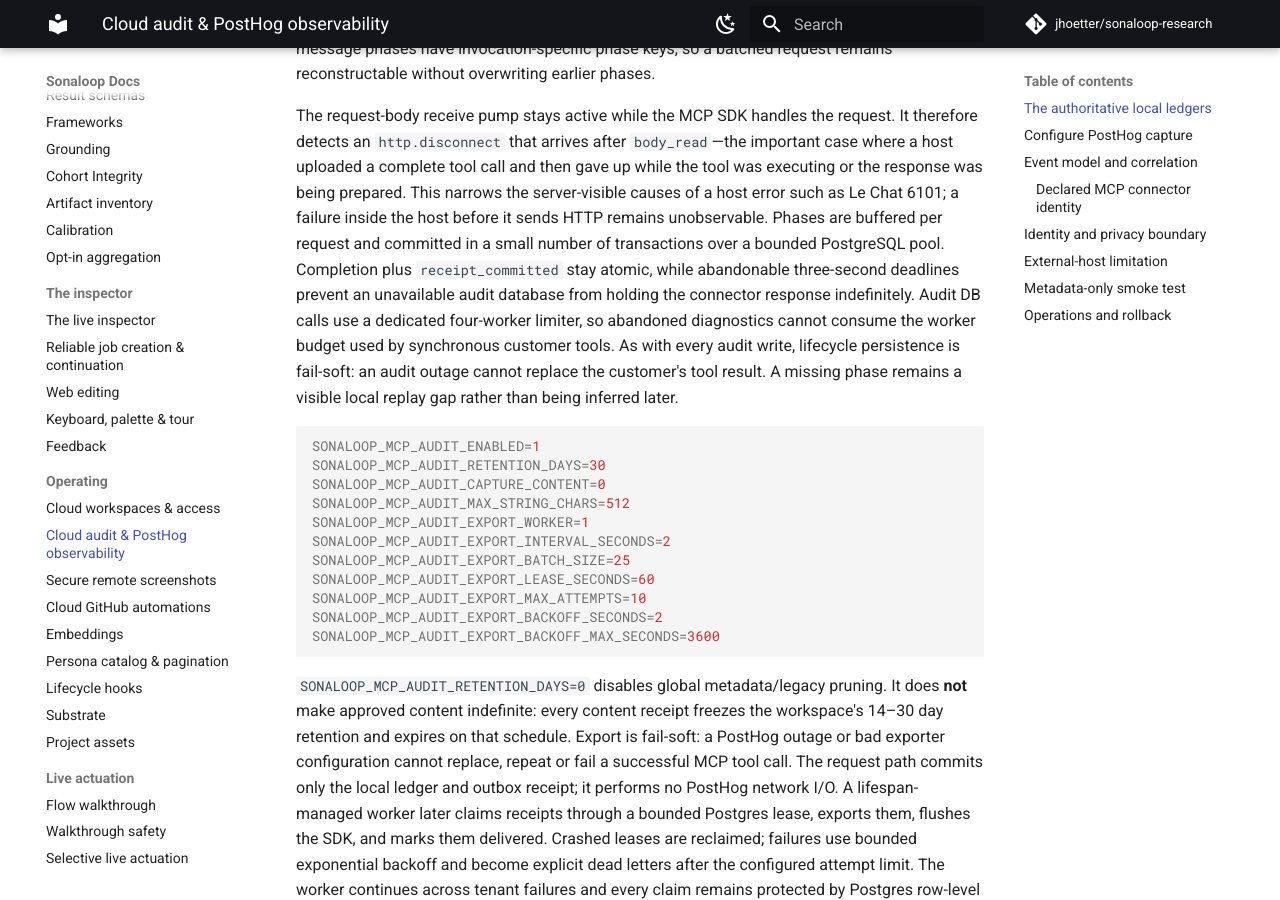
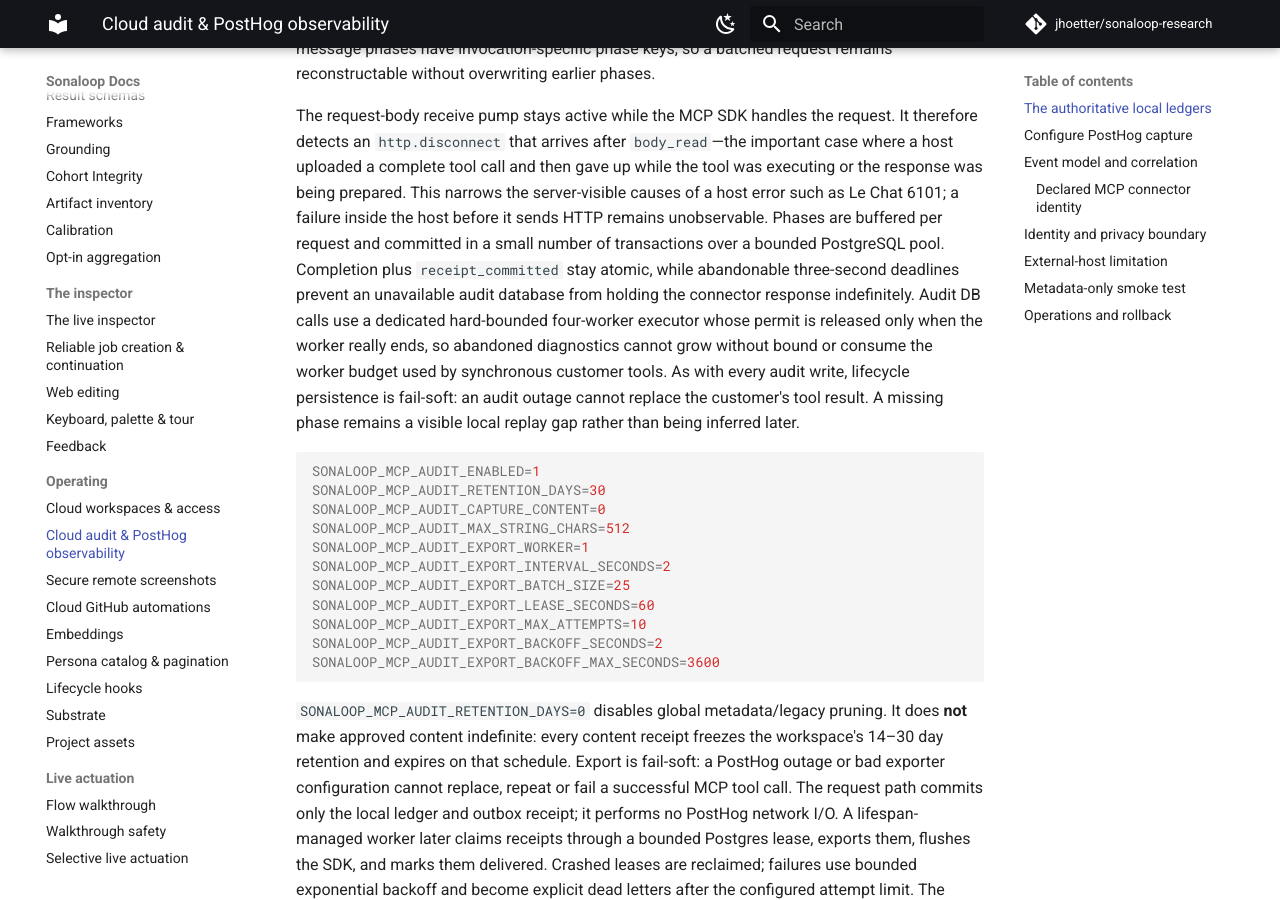
Before and after one commit to jhoetter/sonaloop-docs, an MkDocs documentation site: the page built from docs/cloud-observability.md, in a window 1280 px wide and 900 px high, scrolled down 2135 px. Built offline with MkDocs 1.6.1 and Material for MkDocs 9.7.7, drawn with Linux system fonts in a browser that asks for light colours; comment, search, counter and statistics services are not loaded.

Commit message:
docs: clarify hard audit worker bound

```diff
--- a/docs/cloud-observability.md
+++ b/docs/cloud-observability.md
@@ -71,8 +71,9 @@ buffered per request and committed in a small number of transactions over a
 bounded PostgreSQL pool. Completion plus `receipt_committed` stay atomic, while
 abandonable three-second deadlines prevent an unavailable audit database from
 holding the connector response indefinitely. Audit DB calls use a dedicated
-four-worker limiter, so abandoned diagnostics cannot consume the worker budget
-used by synchronous customer tools.
+hard-bounded four-worker executor whose permit is released only when the worker
+really ends, so abandoned diagnostics cannot grow without bound or consume the
+worker budget used by synchronous customer tools.
 As with every audit write, lifecycle persistence is fail-soft: an audit outage
 cannot replace the customer's tool result. A missing phase remains a visible
 local replay gap rather than being inferred later.
```
